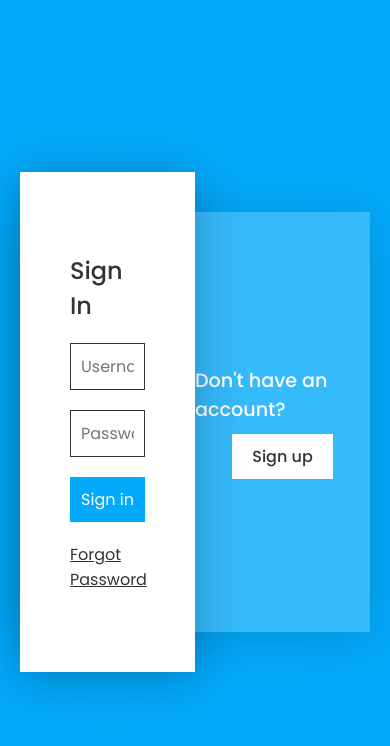
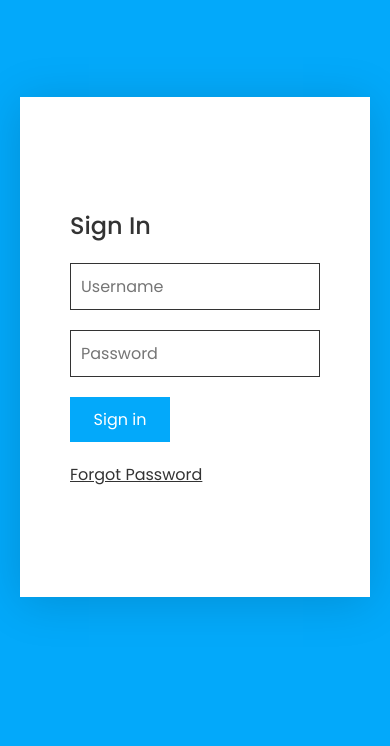
Before and after one commit to thiwankadilshanliyanage/ecommphp, a PHP site: page /registerlogin.php in a window 390 px wide. Shown: the top 746 px of the page. Run offline with PHP 8.4, Linux system fonts and the light colour scheme.

Commit message:
first commit

```diff
--- a/css2.css
+++ b/css2.css
@@ -80,10 +80,21 @@ body.active{
     left: 0;
     width: 100%;
     padding: 50px;
-    transition: 0.5%;
+    transition: 0.5s;
+}
+.formBx .signinForm{
+    transition-delay: 0.25s;
+}
+.formBx .signupForm{
+    left: 100%;
+    transition-delay: 0s;
+}
+.formBx.active .signupForm{
+    left: 0;
 }
 .formBx.active .signinForm{
     left: -100%;
+    transition-delay: 0s;
 }
 .formBx .form form{
     width: 100%;
@@ -111,6 +122,29 @@ body.active{
     max-width: 100px;
     cursor: pointer;
 }
+.formBx.active .signupForm input[type="submit"]{
+    background: #f43648;
+}
 .formBx .form form .forgot{
     color: #333;
 }
+@media (max-width: 991px){
+    .container{
+        max-width: 400px;
+        height: 650px;
+        display: flex;
+        justify-content: center;
+        align-items: center;
+    }
+    .container .blueBg{
+        top: 0;
+        height: 100%;
+        height: 500px;
+    }
+    .formBx{
+        width: 100%;
+        height: 500px;
+        top:0;
+        box-shadow: none;
+    }
+}
--- a/registerlogin.php
+++ b/registerlogin.php
@@ -20,6 +20,7 @@
             </div>
         </div>
         <div class="formBx">
+            <!--Signin-->
             <div class="form signinForm">
                 <form>
                     <h3>Sign In</h3>
@@ -27,6 +28,18 @@
                     <input type="password" placeholder="Password">
                     <input type="submit" value="Sign in">
                     <a href="#" class="forgot">Forgot Password</a>
+                </form>
+            </div>
+            <!--Signup-->
+            <div class="form signupForm">
+                <form>
+                    <h3>Sign Up</h3>
+                    <input type="text" placeholder="Username">
+                    <input type="email" placeholder="Email">
+                    <input type="password" placeholder="Password">
+                    <input type="password" placeholder="Confirm Password">
+                    <input type="submit" value="Sign up">
+
                 </form>
             </div>
         </div>
```
